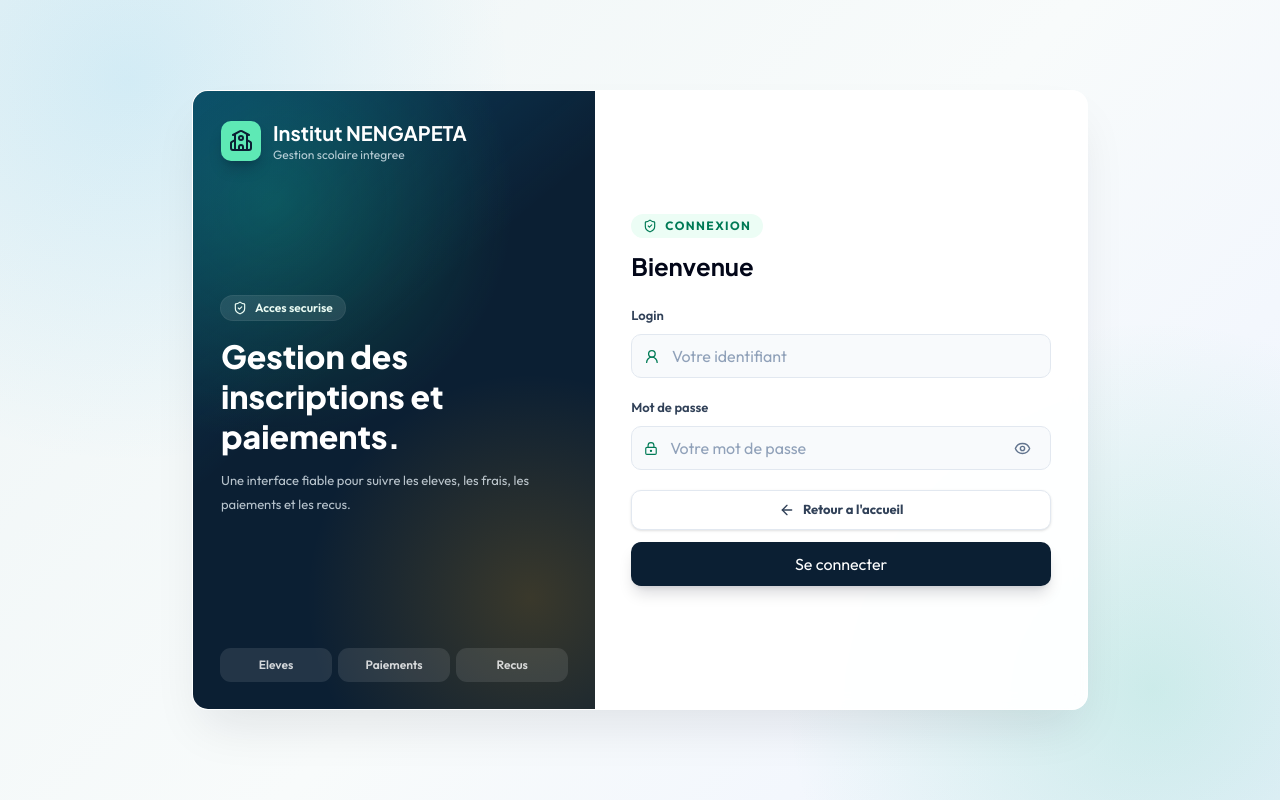
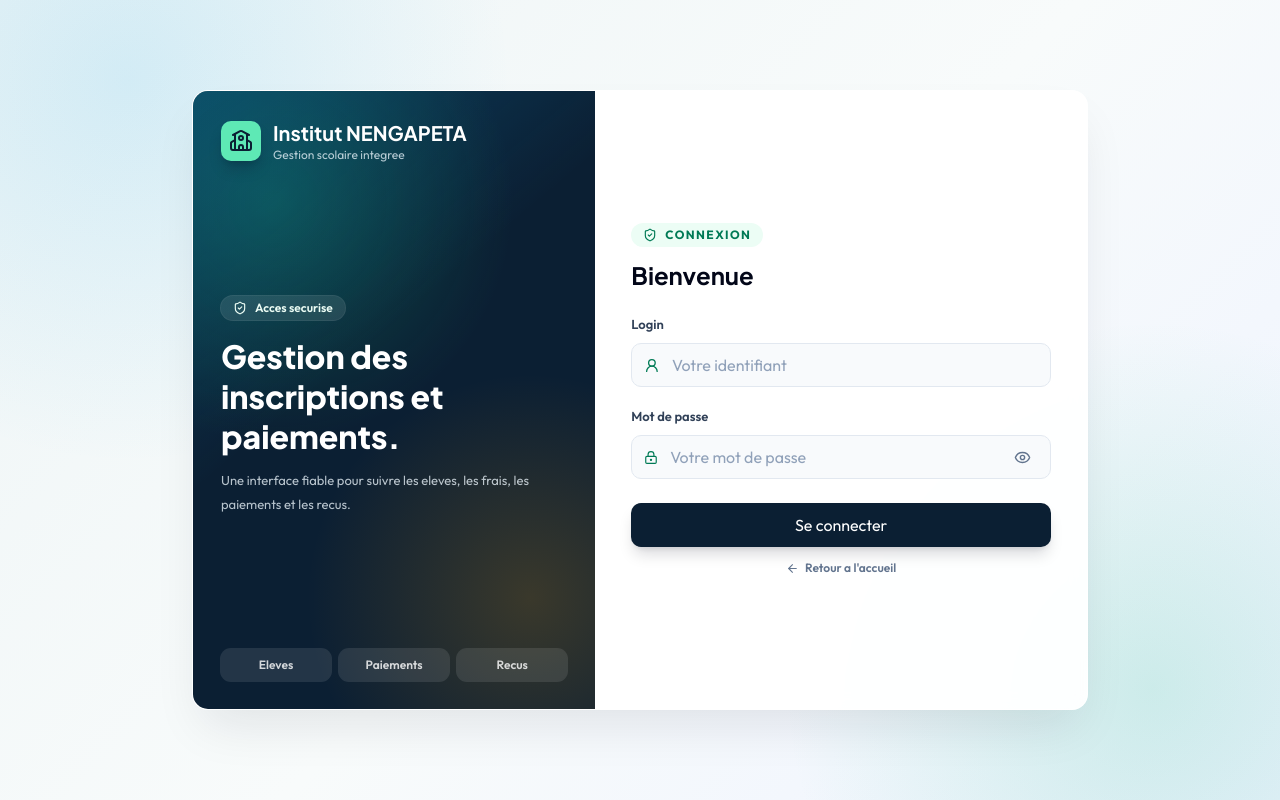
Before and after one commit to Amani-S21/Gestion_Inscript_Paiement_School, a React (Vite) app in the folder frontend/: page /login in a window 1280 px wide. Built offline with nearby package versions, Linux system fonts and the light colour scheme; no server answers.

Commit message:
update project

```diff
--- a/frontend/src/pages/auth/LoginPage.tsx
+++ b/frontend/src/pages/auth/LoginPage.tsx
@@ -118,16 +118,16 @@ export function LoginPage() {
             </label>
           </div>
           {error && <p className="mt-4 rounded-[10px] bg-rose-50 px-4 py-3 text-[13px] font-semibold text-rose-700">{error}</p>}
+          <button disabled={loading} className="mt-6 h-11 w-full rounded-[10px] bg-[#0b1f33] px-4 text-[13px] font-bold text-white shadow-lg shadow-slate-950/15 transition hover:bg-[#123554] disabled:opacity-60">
+            {loading ? "Connexion..." : "Se connecter"}
+          </button>
           <Link
             to="/"
-            className="mt-5 inline-flex h-10 w-full items-center justify-center gap-2 rounded-[10px] border border-slate-200 bg-white px-4 text-[13px] font-bold text-slate-700 shadow-sm transition hover:-translate-y-0.5 hover:border-emerald-200 hover:text-emerald-800"
+            className="mt-3 inline-flex w-full items-center justify-center gap-1.5 text-[12px] font-semibold text-slate-500 transition hover:text-emerald-800"
           >
-            <ArrowLeft size={16} />
+            <ArrowLeft size={13} />
             Retour a l'accueil
           </Link>
-          <button disabled={loading} className="mt-3 h-11 w-full rounded-[10px] bg-[#0b1f33] px-4 text-[13px] font-bold text-white shadow-lg shadow-slate-950/15 transition hover:bg-[#123554] disabled:opacity-60">
-            {loading ? "Connexion..." : "Se connecter"}
-          </button>
         </form>
       </section>
     </main>
```
